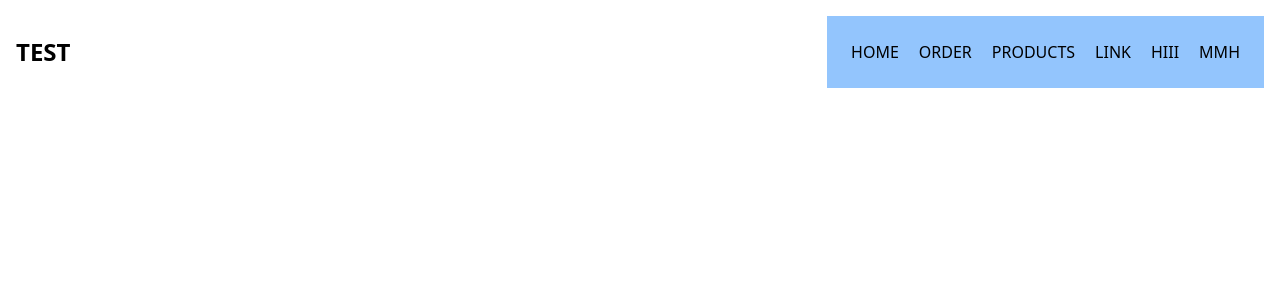
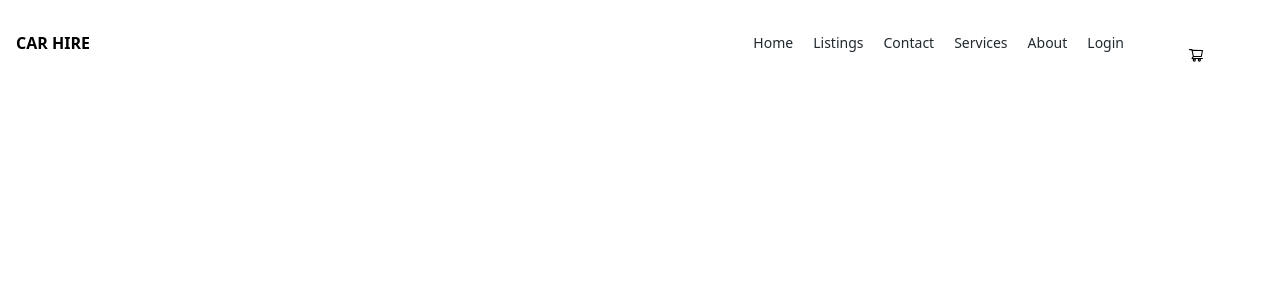
Before and after one commit to iamkibet/Car-Hire, a React (Vite) app: page / in a window 1280 px wide. Shown: the top 300 px of the page. Built offline with nearby package versions, Linux system fonts and the light colour scheme.

Commit message:
Updates
Navbar edited

```diff
--- a/src/components/MenuItems.jsx
+++ b/src/components/MenuItems.jsx
@@ -1,6 +1,8 @@
 import React from "react";
 import { AiOutlineClose } from "react-icons/ai";
 import { Link } from "react-router-dom";
+import navLinks from "../constants";
+import { AiOutlineShoppingCart } from 'react-icons/ai';
 
 
 
@@ -9,25 +11,19 @@ const MenuItems = ({showMenu, active}) => {
             <ul className={active ? 'md:hidden flex-col flex items-center fixed inset-0 left-1/4 p-8 uppercase bg-black/5 gap-8' : 'hidden'}>
 
                 < AiOutlineClose onClick={showMenu} className="cursor-pointer"/>
-                    <li>
-                        Home
-                    </li>
-                    <li>
-                        Order
-                    </li>
-                    <li>
-                        Products
-                    </li>
-                    <li>
-                        Link
-                    </li>
-                    <li>
-                        Hiii
-                    </li>
-                    <li>
-                        Mmh
-                    </li>
-                </ul>
+                    {navLinks.map((link) => (
+                        <li
+                            key={link.id}
+                            className={`${
+                                active === link.title
+                                    ? "text-[#3336dd]" : "text-black/100 flex"
+                                } hover:text-black/50 hover:text-[15px] font-medium cursor-pointer`}
+                            onClick={() => setActive(link.title)}
+                        >
+                            <a href={`#${link.id}`}>{link.title}</a>
+                        </li>
+                    ))}
+            </ul>
     );
 };
 
--- a/src/components/Navbar.jsx
+++ b/src/components/Navbar.jsx
@@ -1,7 +1,8 @@
 import React, { useState } from "react";
-import menu from "../assets/menu.svg";
-import navLinks from "../constants";
-import close from "../assets/close.svg";
+import navLinks from "../constants";;
+import { Link } from "react-router-dom";
+import { FiMenu } from 'react-icons/fi';
+import { AiOutlineClose } from "react-icons/ai";
 
 const Navbar = () => {
   const [active, setActive] = useState("");
@@ -41,7 +42,7 @@ const Navbar = () => {
         </ul>
         <div className="">
             <img
-            src={toggle ? close : menu }
+            src={toggle ? <AiOutlineClose /> : <FiMenu /> }
             alt="menu"
             className=""
             onClick={() => setToggle(!toggle)}
--- a/src/components/Test.jsx
+++ b/src/components/Test.jsx
@@ -2,6 +2,9 @@ import react from 'react'
 import { useState } from 'react';
 import MenuItems from './MenuItems';
 import { FiMenu } from 'react-icons/fi';
+import navLinks from "../constants";
+import { AiOutlineShoppingCart } from 'react-icons/ai';
+
 
 const Test = () => {
 
@@ -12,41 +15,41 @@ const Test = () => {
     }
 
     return (
-        <div className='fixed w-full text-black flex justify-between p-4 items-center'>
-            <div className=' text-2xl uppercase font-bold text-center'>
-                <h1>Test</h1>
+        <header>
+            <div className='fixed w-full flex  items-center justify-between top-2 px-4'>
+                <div className='uppercase font-bold text-center flex'>
+                    <h1>Car Hire</h1>
                 </div>
 
+                <div className='flex items-center pr-5'>
                         <nav>
 
-                <div className="absolute right-6 md:hidden top-6">
+                            <div className="absolute right-6 md:hidden">
                                 < FiMenu onClick={showMenu} className='scale-150 cursor-pointer'/>
                             </div>
 
-                <ul className='md:flex hidden gap-5 p-6 uppercase bg-blue-300'>
-                    <li>
-                        Home
+                            <ul className='md:flex hidden gap-5 p-6'>
+                                {navLinks.map((link) => (
+                                    <li
+                                        key={link.id}
+                                        className={`${
+                                            active === link.title
+                                                ? "text-[#3336dd]" : "text-[#20292f] text-[14px] flex"
+                                            } hover:text-black/50 font-medium cursor-pointer`}
+                                        onClick={() => setActive(link.title)}
+                                    >
+                                        <a href={`#${link.id}`}>{link.title}</a>
                                     </li>
-                    <li>
-                        Order
-                    </li>
-                    <li>
-                        Products
-                    </li>
-                    <li>
-                        Link
-                    </li>
-                    <li>
-                        Hiii
-                    </li>
-                    <li>
-                        Mmh
-                    </li>
+                                ))}
                             </ul>
-
                             <MenuItems showMenu={showMenu} active={active}/>
                         </nav>
+                        <a href="/" className='items-center font-[16px] md:hidden lg:flex px-10 pt-6'> <span>< AiOutlineShoppingCart /></span></a>
                 </div>
+
+
+            </div>
+        </header>
     );
 };
 
```
Lines whose indentation alone changed are shown as unchanged.
